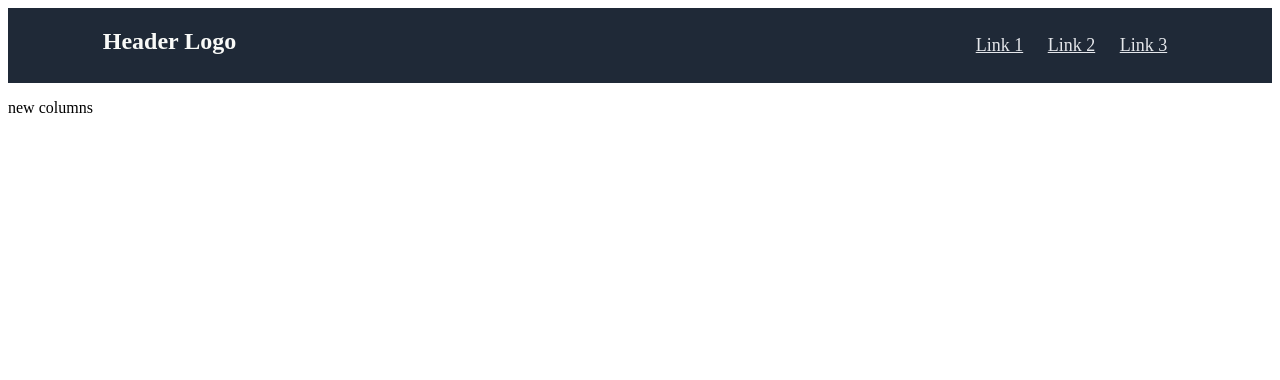
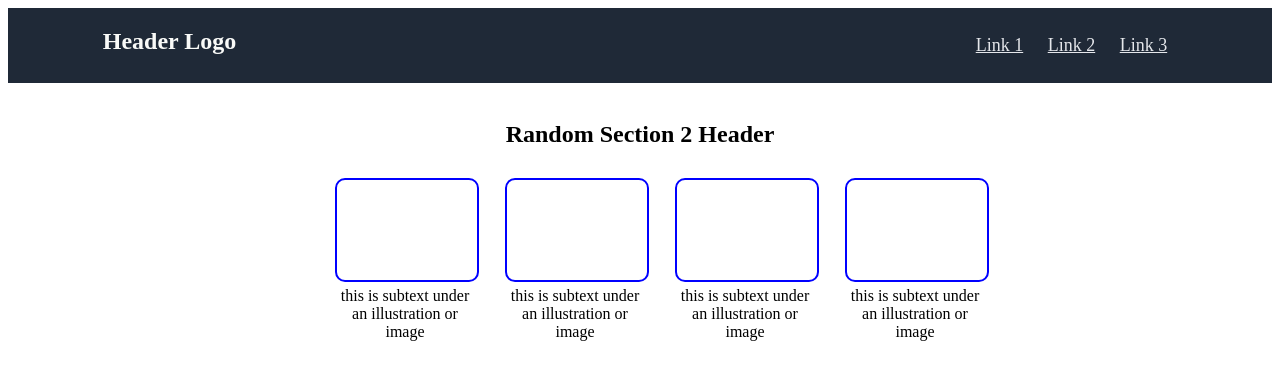
Before and after one commit to jacver/the_odin_project, a plain HTML site: page odin-flexbox/index.html in a window 1280 px wide. Drawn offline with Linux system fonts and the light colour scheme.

Commit message:
flexbox section 2
added flexbox section 2

```diff
--- a/odin-flexbox/index.html
+++ b/odin-flexbox/index.html
@@ -16,6 +16,42 @@
         <a href="">Link 3 </a>
       </li>
     </nav>
-    <div><p>new columns</p></div>
+    <section class="section2">
+      <h2>Random Section 2 Header</h2>
+      <div class="section2-container">
+        <div class="section2-item">
+          <figure class="section2-figure">
+            <img src="" alt="" />
+          </figure>
+          <figcaption class="section2-caption">
+            this is subtext under an illustration or image
+          </figcaption>
+        </div>
+        <div class="section2-item">
+          <figure class="section2-figure">
+            <img src="" alt="" />
+          </figure>
+          <figcaption class="section2-caption">
+            this is subtext under an illustration or image
+          </figcaption>
+        </div>
+        <div class="section2-item">
+          <figure class="section2-figure">
+            <img src="" alt="" />
+          </figure>
+          <figcaption class="section2-caption">
+            this is subtext under an illustration or image
+          </figcaption>
+        </div>
+        <div class="section2-item">
+          <figure class="section2-figure">
+            <img src="" alt="" />
+          </figure>
+          <figcaption class="section2-caption">
+            this is subtext under an illustration or image
+          </figcaption>
+        </div>
+      </div>
+    </section>
   </body>
 </html>
--- a/odin-flexbox/style.css
+++ b/odin-flexbox/style.css
@@ -1,5 +1,3 @@
-/* table of contents */
-
 /* navbar */
 .nav-flex-container {
   display: flex;
@@ -33,3 +31,40 @@ a:active {
   color: inherit;
   /* these settings will prevent the links from changing colors - easier to see on background */
 }
+
+/* section 2*/
+.section2-container {
+  display: flex;
+  align-items: center;
+  justify-content: center;
+  margin: auto;
+  width: 100%;
+  gap: 50px;
+}
+
+.section2 h2 {
+  text-align: center;
+  margin-top: 3%;
+}
+
+.section2-figure {
+  border: blue solid 2px;
+  border-radius: 10px;
+  height: 100px;
+  flex: 1;
+  width: 140px;
+  height: 100px;
+  margin: 0px;
+  margin-bottom: 5px;
+}
+
+.section2-caption {
+  flex: 1;
+  text-align: center;
+  width: 140px;
+}
+
+.section2-item {
+  margin: 10px;
+  width: 100px;
+}
```
